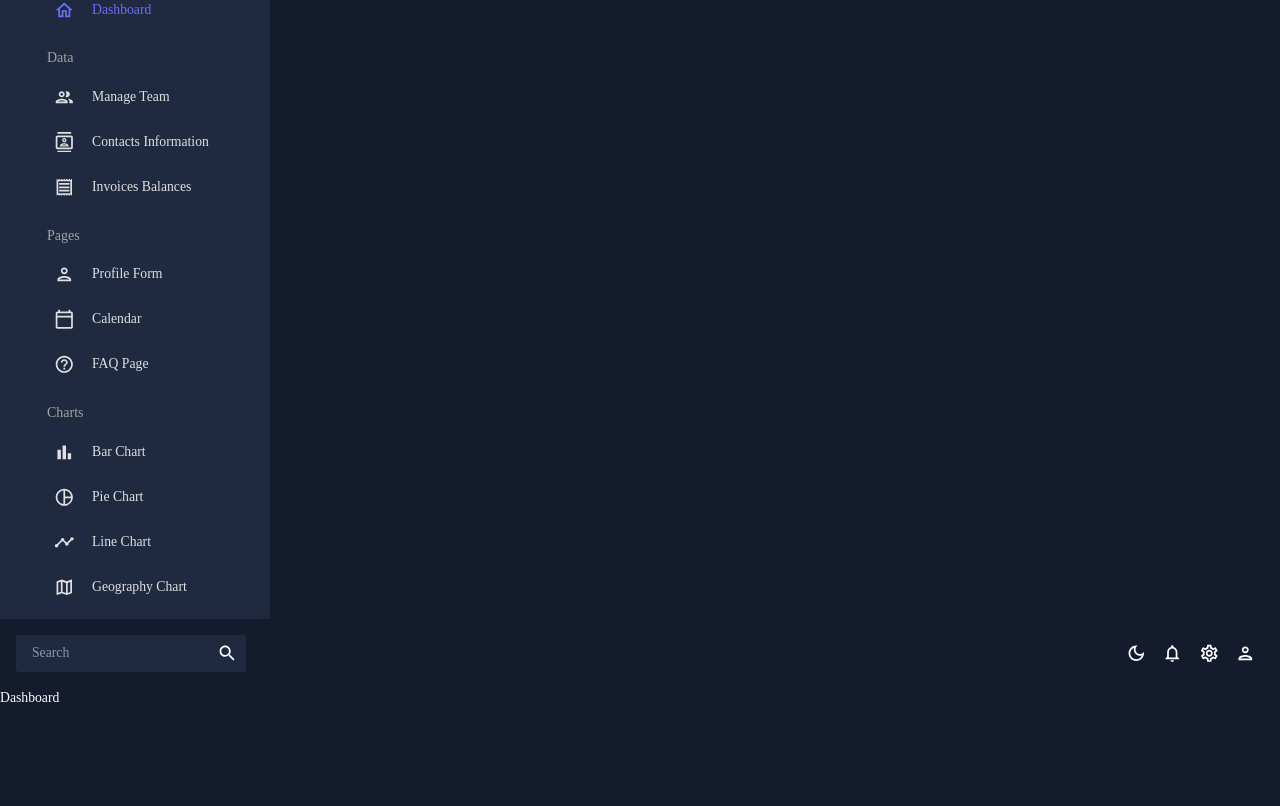
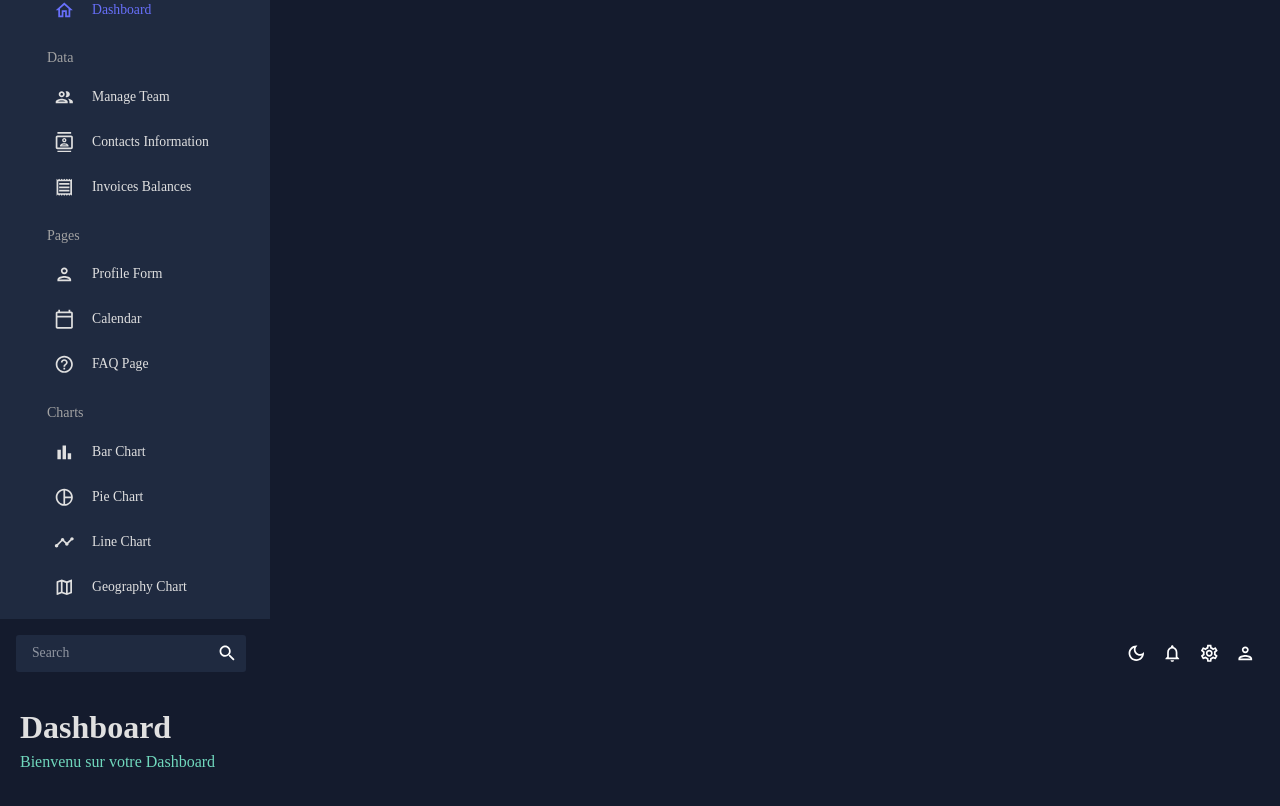
Before and after one commit to AhmidouA/Dashboard, a React (Vite) app: page / in a window 1280 px wide. Shown: the part 294-1100 px from the top of the page. Before the commit the page ends 1003 px from the top, so only its background shows below. Built offline with nearby package versions, Linux system fonts and the light colour scheme.

Commit message:
Top and Side bar done

```diff
--- /dev/null
+++ b/src/components/header/Header.tsx
@@ -0,0 +1,37 @@
+/* React & NPM */
+import {Typography, Box, useTheme } from "@mui/material";
+
+
+/* Component */
+import { tokens } from "@/hooks/theme";
+
+
+type Props = {
+    title: string;
+    subtitle: string;
+}
+
+const Header = ({title, subtitle}: Props) => {
+
+    const theme = useTheme();
+    const colors = tokens(theme.palette.mode);
+
+
+return (
+    <Box mb="30px">
+        <Typography
+        variant="h2"
+        color={colors.grey[100]}
+        fontWeight="bold"
+        sx={{ m: "0 0 5px 0" }}
+        >
+        {title}
+        </Typography>
+        <Typography variant="h5" color={colors.greenAccent[400]}>
+        {subtitle}
+        </Typography>
+    </Box>
+    );
+}
+
+export default Header;
--- a/src/pages/dashboard/index.tsx
+++ b/src/pages/dashboard/index.tsx
@@ -1,10 +1,20 @@
-// import React from 'react'
+/* React & NPM */
+import { Box } from "@mui/material"
+
+
+/* Component */
+import Header from "@/components/header/Header"
 
 // type Props = {}
 
 const Dashboard = (props: Props) => {
   return (
-    <div>Dashboard</div>
+    <Box m='20px'>
+      {/* HEADER */}
+      <Box display="flex" justifyContent="space-between" alignItems="center">
+        <Header title='Dashboard' subtitle='Bienvenu sur votre Dashboard'/>
+      </Box>
+    </Box>
   )
 }
 
--- a/src/pages/global/Sidebar.tsx
+++ b/src/pages/global/Sidebar.tsx
@@ -1,8 +1,8 @@
 /* REACT & NPM */
 import { useState}  from 'react';
 import { Link } from 'react-router-dom';
-import { ProSidebar, Menu, MenuItem } from "react-pro-sidebar";
-import "react-pro-sidebar/dist/css/styles.css";
+import { ProSidebar, Menu, MenuItem } from "react-pro-sidebar"; // npm i react-pro-sidebar@0.7.1
+import "react-pro-sidebar/dist/css/styles.css"; // npm i react-pro-sidebar@0.7.1
 import {Box, IconButton, Typography, useTheme} from '@mui/material'
 import HomeOutlinedIcon from "@mui/icons-material/HomeOutlined";
 import PeopleOutlinedIcon from "@mui/icons-material/PeopleOutlined";
--- a/src/pages/global/Topbar.tsx
+++ b/src/pages/global/Topbar.tsx
@@ -66,4 +66,5 @@
   );
 };
 
+
 export default Topbar;
```
